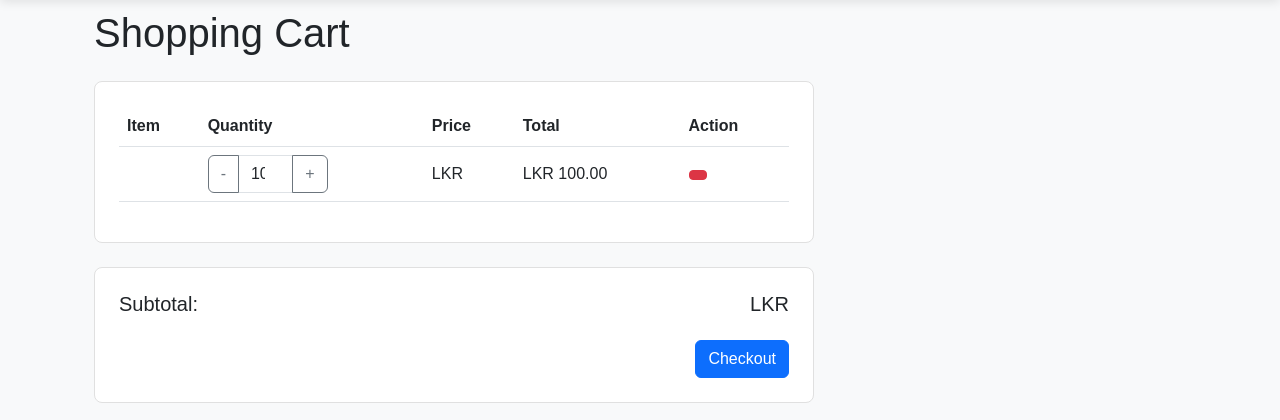
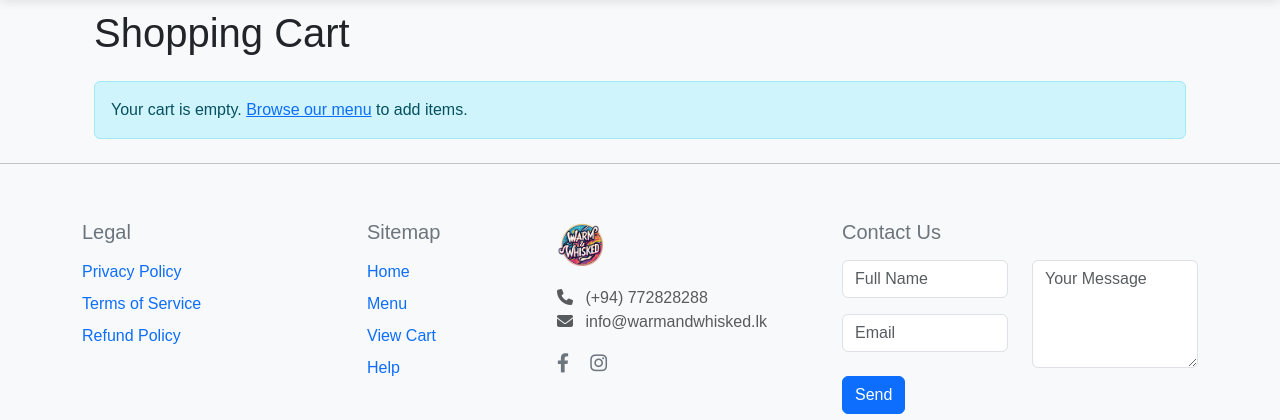
Before and after one commit to MihanTilk/BAD-Group-Project, a Django app: page /cart/ in a window 1280 px wide. Shown: the part 71-491 px from the top of the page. Run offline with Django 5.2, Linux system fonts and the light colour scheme; a user stored in the database is signed in; data comes from the database, SQL or seed files in the repository; both versions use the stored data as it was after the commit; tables that the repository leaves empty hold one stand-in row (values such as "Sample post").

Commit message:
Fix line endings

```diff
--- a/orders/views.py
+++ b/orders/views.py
@@ -30,9 +30,21 @@ def menu(request):
 
 @login_required
 def cart(request):
-    cart = get_object_or_404(Cart, user=request.user)
-    items = cart.items.all()
-    return render(request, 'orders/cart.html', {'cart_items': items})
+    # Try to get the cart for the logged-in user
+    try:
+        cart = Cart.objects.get(user=request.user)
+    except Cart.DoesNotExist:
+        # If no cart exists for the user, create a new empty cart (optional)
+        cart = None  # or you can create an empty Cart instance if you prefer
+
+    # Check if the cart is empty (i.e., no items in the cart)
+    cart_is_empty = not cart or cart.items.count() == 0
+
+    # Pass the cart or empty cart status to the template
+    return render(request, 'orders/cart.html', {
+        'cart': cart,
+        'cart_is_empty': cart_is_empty
+    })
 
 
 @login_required
```
Also changed, not shown: db.sqlite3, orders/templates/orders/cart.html (line endings or trailing spaces).
